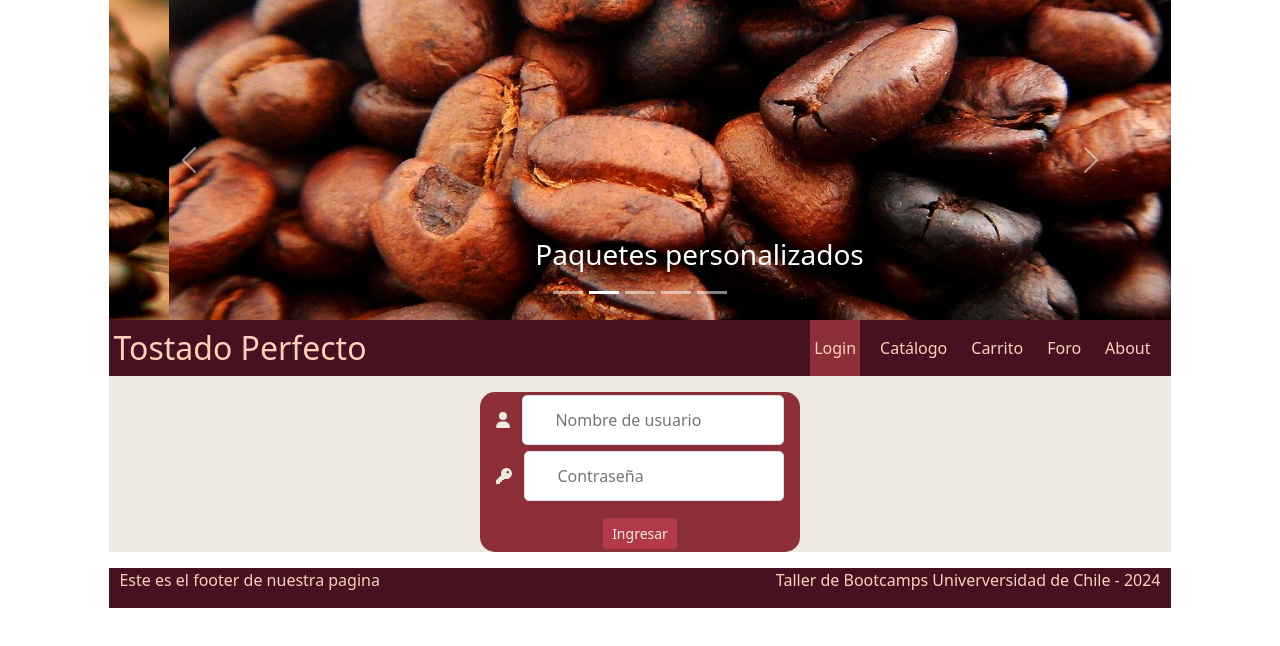
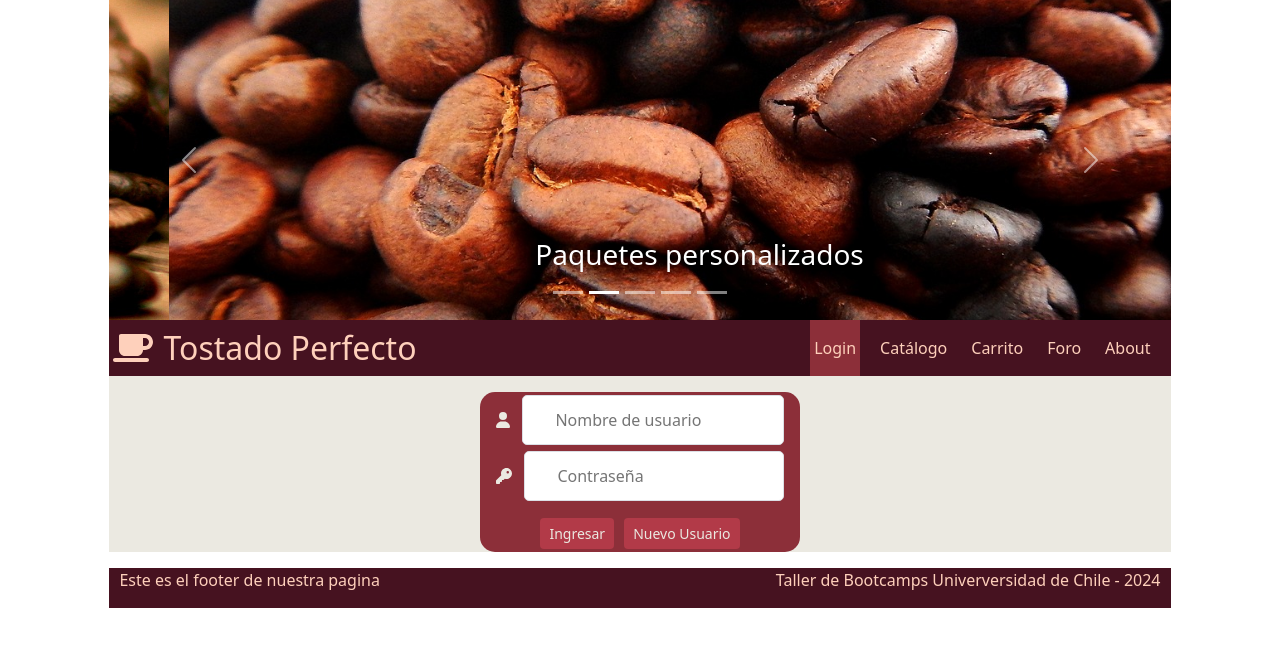
Before and after one commit to bootcamp-uchile-2024/grupo-4-frontend, a React (Vite) app in the folder TostadoPerfecto/: page /login in a window 1280 px wide. Shown: the top 646 px of the page. Built offline with nearby package versions, Linux system fonts and the light colour scheme.

Commit message:
Actualizado el login

```diff
--- a/TostadoPerfecto/src/Body.tsx
+++ b/TostadoPerfecto/src/Body.tsx
@@ -10,6 +10,7 @@ import { Route, Routes } from "react-router-dom";
 import { Products } from "./Paginas/Products";
 import { Login } from "./Paginas/Login";
 import { Admin } from "./Paginas/Admin";
+import { UserForms } from './Componentes/forms/UserForms';
 
 
 function Body() {
@@ -26,6 +27,7 @@ function Body() {
                 <Route path="/about" element={<About/>}></Route>
                 <Route path="/producto/:id" element={<Products/>}></Route>
                 <Route path="/admin" element={<Admin/>}></Route>
+                <Route path="/nuevoUsuario" element={<UserForms/>}></Route>
                </Routes>
             </div>
         </div>
--- a/TostadoPerfecto/src/Componentes/NavBar.css
+++ b/TostadoPerfecto/src/Componentes/NavBar.css
@@ -37,3 +37,7 @@
 .nav li:hover{
     background-color: #b23a48;
 }
+
+#icono-nav-bar{
+    margin-right: 10px;
+}
--- a/TostadoPerfecto/src/Componentes/NavBar.tsx
+++ b/TostadoPerfecto/src/Componentes/NavBar.tsx
@@ -1,13 +1,17 @@
 
+import { FontAwesomeIcon } from "@fortawesome/react-fontawesome";
 import "./NavBar.css"
 import { Link, useMatch, useResolvedPath } from "react-router-dom";
+import { faMugSaucer } from "@fortawesome/free-solid-svg-icons";
 
 
 export function Navbar() {
     return (
         <>
             <nav className="nav">
-                <Link to="/" className="site-title">Tostado Perfecto</Link>
+                <Link to="/" className="site-title">
+                <FontAwesomeIcon icon={faMugSaucer} id="icono-nav-bar" />
+                Tostado Perfecto</Link>
                 <ul>
                     <CustomLink to="/login">Login</CustomLink>
                     <CustomLink to="/catalogo">Catálogo</CustomLink>
--- a/TostadoPerfecto/src/Paginas/Admin.tsx
+++ b/TostadoPerfecto/src/Paginas/Admin.tsx
@@ -2,7 +2,7 @@
 import { Tabs, Tab } from "react-bootstrap";
 import "./Admin.css"
 import { ProductForms } from "../Componentes/forms/ProductForms";
-import { UserForms } from "../Componentes/forms/UserForms";
+
 
 export function Admin() {
 
@@ -21,14 +21,6 @@ export function Admin() {
                         <ProductForms />
                     </div>
                 </Tab>
-                <Tab eventKey="newUser" title="Nuevo Usuario">
-                    <div className="d-flex flex-column align-items-center justify-content-center">
-                        <h2>Nuevo Usuario</h2>
-                        <UserForms />
-                    </div>
-
-                </Tab>
-
             </Tabs>
         </div>
     )
--- a/TostadoPerfecto/src/Paginas/Login.css
+++ b/TostadoPerfecto/src/Paginas/Login.css
@@ -63,3 +63,7 @@ input {
 .btn-flat:hover {
     background-color: #461220 !important;
 }
+
+#boton-nuevo-usuario{
+    margin-left: 10px;
+}
--- a/TostadoPerfecto/src/Paginas/Login.tsx
+++ b/TostadoPerfecto/src/Paginas/Login.tsx
@@ -27,6 +27,11 @@ export function Login() {
         navigate("/admin");
     }
 
+    function onClickNuevoUsuario(event: React.FormEvent) {
+        event.preventDefault();
+        navigate("/nuevoUsuario");
+    }
+
 
     return (
         <div className="contenedor-login">
@@ -53,6 +58,7 @@ export function Login() {
                 </div>
                 <div className="mini-caja-button">
                     <Button variant="flat" type="submit" size="sm">Ingresar</Button>
+                    <Button variant="flat" type="submit" id="boton-nuevo-usuario" onClick={onClickNuevoUsuario} size="sm">Nuevo Usuario</Button>
                 </div>
             </form>
         </div>
```
